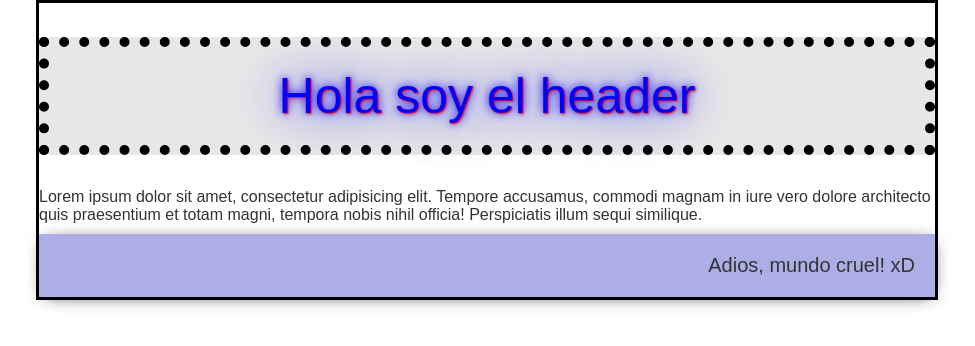
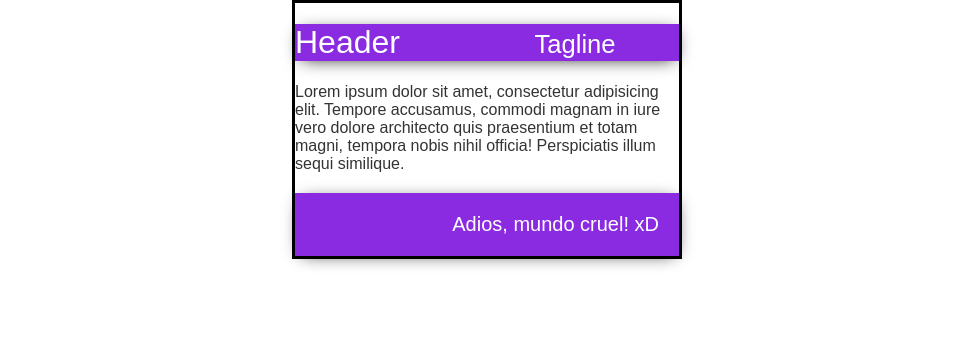
Before and after one commit to vladie22/framePostTestGit, a plain HTML site: page index.html in a window 1280 px wide. Shown: the whole page, without its empty margins (153-1128 px from the left). Drawn offline with Linux system fonts and the light colour scheme.

Commit message:
Se actualizo de color el container se modifico el header

```diff
--- a/index.html
+++ b/index.html
@@ -9,7 +9,8 @@
 <body>
     <div id="container">
         <h1>
-            Hola soy el header
+            Header
+            <span id="tagline">Tagline</span>
         </h1>
         <div id="content">
             <div>Lorem ipsum dolor sit amet, consectetur adipisicing elit. Tempore accusamus, commodi magnam in iure vero dolore architecto quis praesentium et totam magni, tempora nobis nihil officia! Perspiciatis illum sequi similique.</div>
--- a/style/style.css
+++ b/style/style.css
@@ -9,27 +9,35 @@ body
 }
 
 #container{
-    width: 70%;
+    width: 30%;
     border: solid black;
     margin: 0 auto;
     text-align: left;
 }
 
+#container #tagline{
+    color: white;
+    text-align: end;
+    padding: 0 0 0 1em;
+    font-weight: normal;
+    font-size: 0.8em;
+    margin-left: 100px;
+}
+
 #container h1 {
-    padding: 20px;
-    color: blue;
-    font-size: 50px;
+    color: white;
+    font-size: 30;
     font-weight: 100;
-    border: dotted 10px black;
-    background-color: rgb(232, 231, 231);
-    text-align: center;
-    text-shadow: 1px 1px 2px red, 0 0 1em blue, 0 0 0.2em blue;;
+    background-color: blueviolet;
+    text-align: start;
+    box-shadow: 1px 3px 18px -6px rgba(0,0,0,1);
 }
 #footer{
+    color: white;
     text-align: end;
     padding: 20px;
     font-size: 20px;
-    margin-top: 10px;
-    background-color: rgb(174, 174, 231);
+    margin-top: 20px;
+    background-color: blueviolet;
     box-shadow: 1px 3px 18px -6px rgba(0,0,0,1);
 }
```
